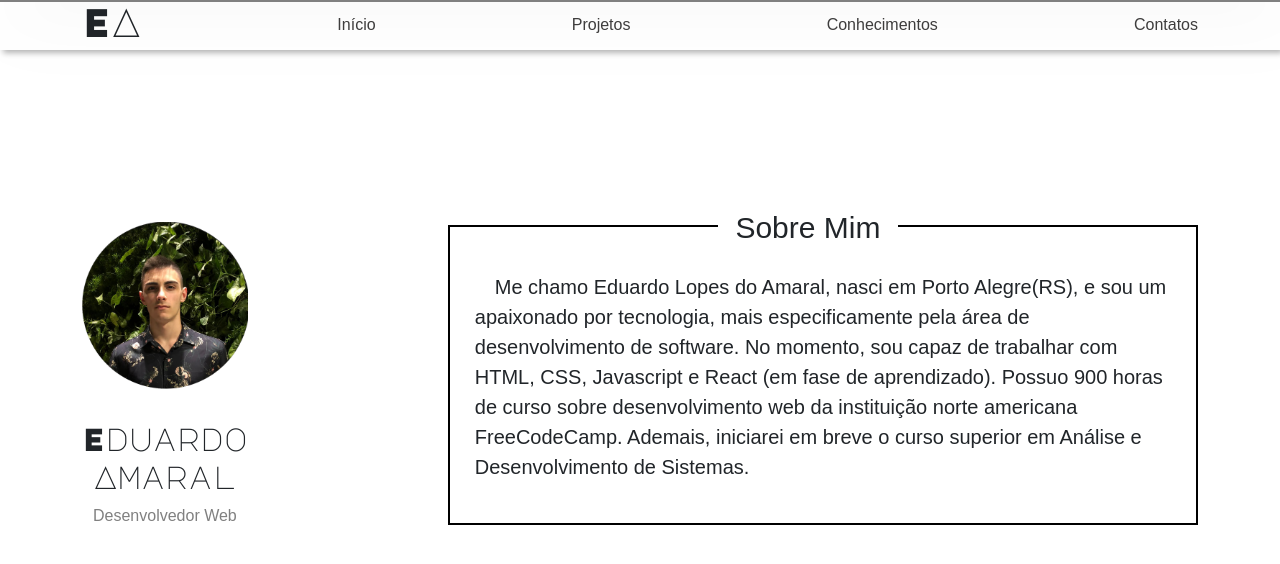
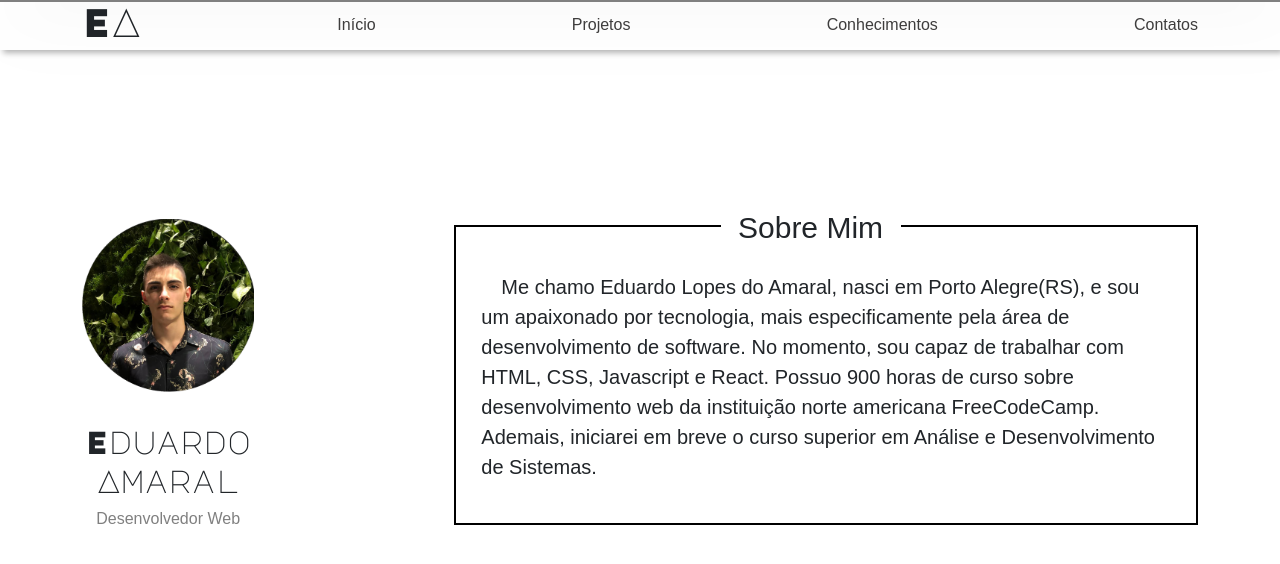
Before and after one commit to Eduardo-Amaral/mywebsite, a React (Create React App) app: page / in a window 1280 px wide. Shown: the top 564 px of the page. Built offline with nearby package versions, Linux system fonts and the light colour scheme.

Commit message:
hover animation

```diff
--- a/src/components/BurguerMenu/index.css
+++ b/src/components/BurguerMenu/index.css
@@ -59,13 +59,9 @@
         cursor: pointer;
     }
 
-    .list .listItems li:hover {
-        font-weight: 800;
-    }
-
-    .burguer-links {
+    .burguer-links, .burguer-links p{
         text-decoration: none;
-        color: black;
+        color: rgb(5, 5, 5);
     }
 
     .icon.iconActive .hamburguer {
@@ -112,15 +108,3 @@
         box-shadow: 10px 0px 69px 0px rgba(0, 0, 0, 0.59);
         transition:1s;
     }
-
-    #testando {
-        background-color: red;
-        height: 400px;
-        width: 500px;
-        position: absolute;
-        right: 400px;
-    }
-
-    .hidden {
-        display: none;
-    }
--- a/src/components/ContactCard/index.css
+++ b/src/components/ContactCard/index.css
@@ -24,3 +24,9 @@
       margin-bottom:10px;
     }
 }
+@media (min-width:1000px){
+    #contact:hover {
+        width:110%;
+        font-size:110%;
+    }
+}
--- a/src/components/Navbar/index.tsx
+++ b/src/components/Navbar/index.tsx
@@ -3,9 +3,6 @@ import { Link } from 'react-router-dom';
 import './index.css';
 function Navbar() {
 
-  const Test = () => {
-
-  }
 
   return (
     <>
--- a/src/components/Start/index.css
+++ b/src/components/Start/index.css
@@ -98,3 +98,9 @@
             padding: 25px;
         }
     }
+    @media (min-width:1000px){
+        #start-img img:hover,#start-img:hover{
+            width:105%;
+            font-size:110%;
+        }
+    }
--- a/src/components/Start/index.tsx
+++ b/src/components/Start/index.tsx
@@ -1,4 +1,3 @@
-
 import "./index.css";
 
 function Start() {
@@ -9,7 +8,7 @@ function Start() {
 
 
                 <section id="start-img">
-                    <img className="img-fluid" src={require("assets/eu.png")} alt="" />
+                    <img src={require("assets/eu.png")} alt="" />
                     <div>
                         <h2>Eduardo Amaral</h2>
                         <span>Desenvolvedor Web</span>
@@ -19,7 +18,7 @@ function Start() {
                 <section id="start-text">
                     <fieldset id="fieldset">
                         <legend id="legend">Sobre Mim</legend>
-                        <p>Me chamo Eduardo Lopes do Amaral, nasci em Porto Alegre(RS), e sou um apaixonado por tecnologia, mais especificamente pela área de desenvolvimento de software. No momento, sou capaz de trabalhar com HTML, CSS, Javascript e React (em fase de aprendizado). Possuo 900 horas de curso sobre desenvolvimento web da instituição norte americana FreeCodeCamp. Ademais, iniciarei em breve o curso superior em Análise e Desenvolvimento de Sistemas. </p>
+                        <p>Me chamo Eduardo Lopes do Amaral, nasci em Porto Alegre(RS), e sou um apaixonado por tecnologia, mais especificamente pela área de desenvolvimento de software. No momento, sou capaz de trabalhar com HTML, CSS, Javascript e React. Possuo 900 horas de curso sobre desenvolvimento web da instituição norte americana FreeCodeCamp. Ademais, iniciarei em breve o curso superior em Análise e Desenvolvimento de Sistemas. </p>
                     </fieldset>
                 </section>
             </main>
```
